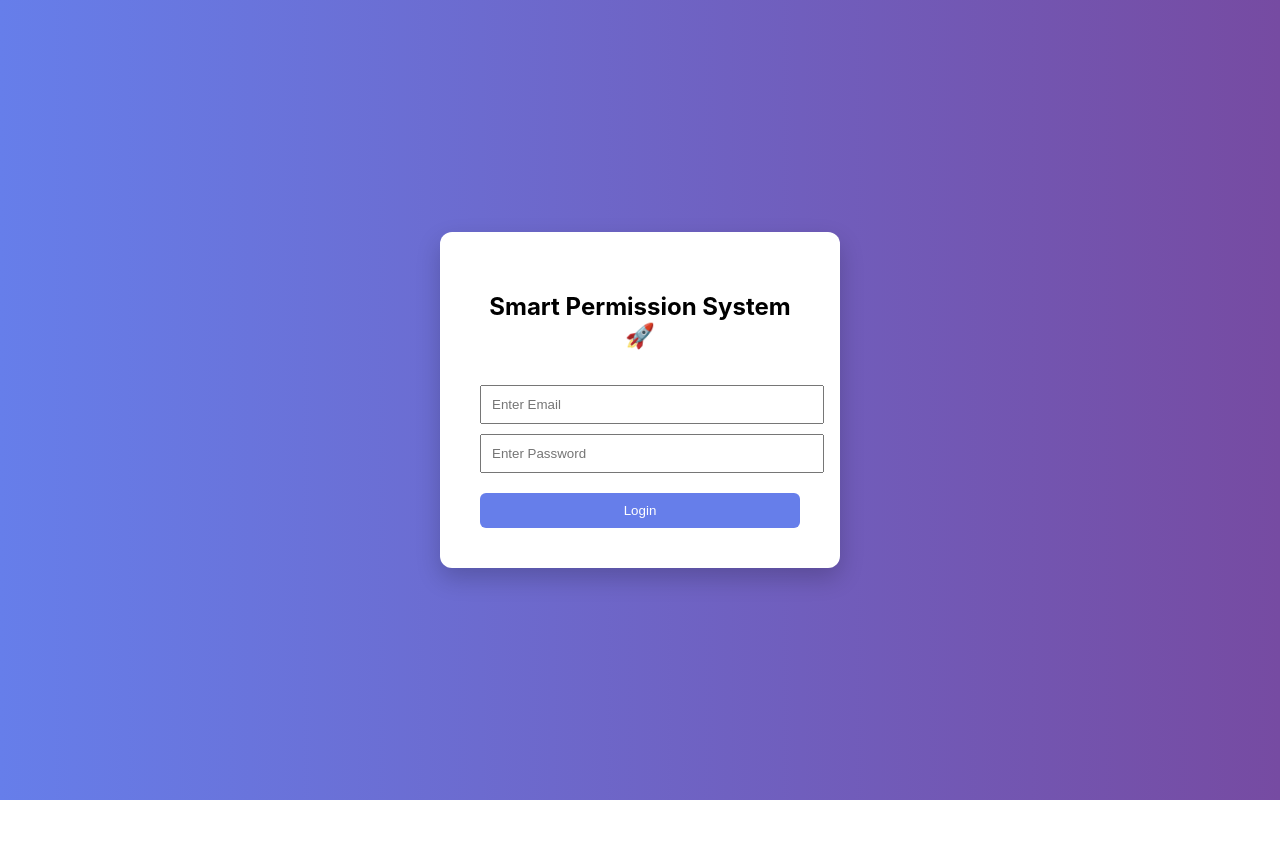
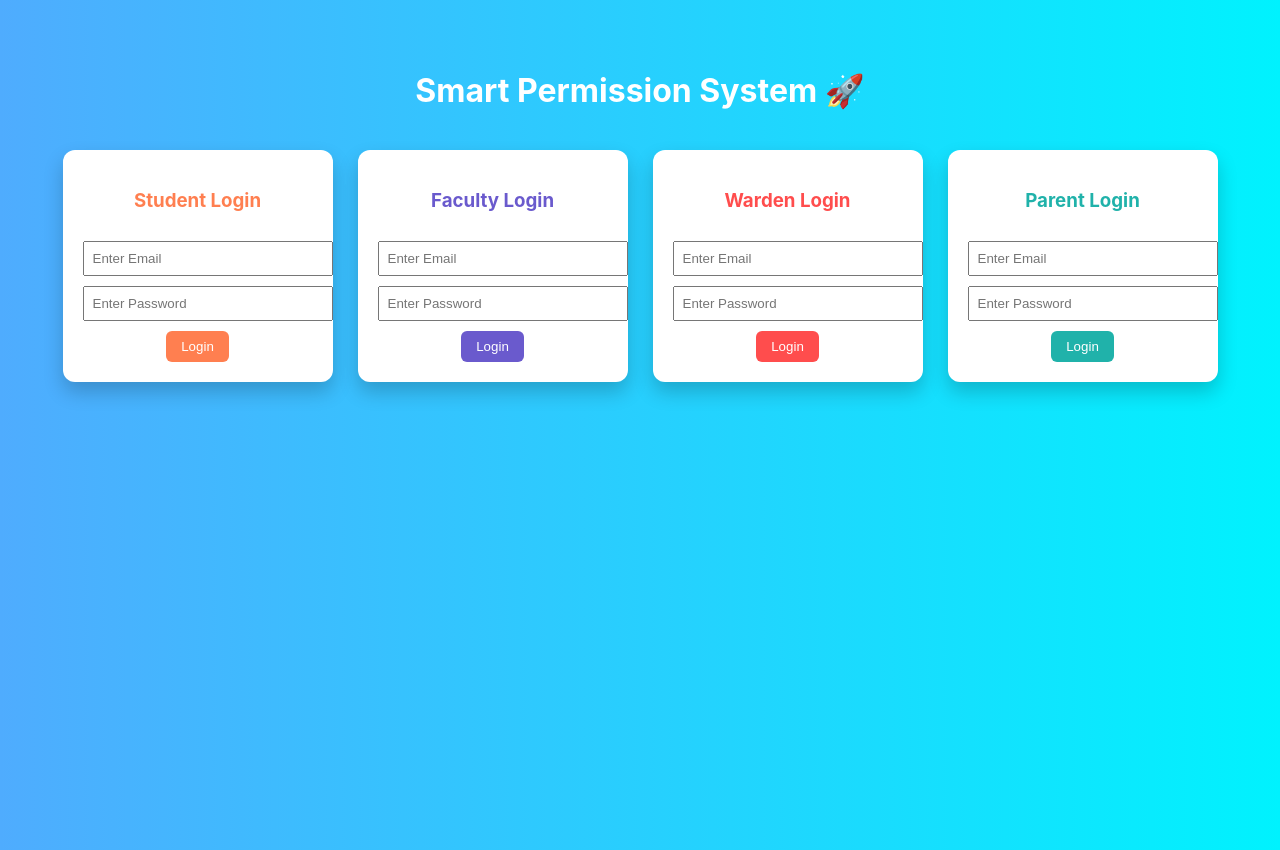
Before and after one commit to Varshini005-byte/spms, a React (Create React App) app in the folder frontend/: page / in a window 1280 px wide. Before the commit the page ends 800 px from the top, so only its background shows below. Built offline with nearby package versions, Linux system fonts and the light colour scheme.

Commit message:
4 role ui

```diff
--- a/frontend/src/App.js
+++ b/frontend/src/App.js
@@ -1,88 +1,107 @@
 import React, { useState } from "react";
 
 function App() {
+  const [role, setRole] = useState("");
   const [email, setEmail] = useState("");
   const [password, setPassword] = useState("");
 
-  const loginUser = async () => {
+  const loginUser = async (selectedRole) => {
     try {
       const response = await fetch("https://spms-ie7g.onrender.com/login", {
         method: "POST",
         headers: {
           "Content-Type": "application/json"
         },
-        body: JSON.stringify({ email, password })
+        body: JSON.stringify({
+          email,
+          password,
+          role: selectedRole
+        })
       });
 
       const data = await response.json();
 
       if (data.success) {
-        alert("Login successful ✅");
-        window.location.href = "/dashboard";
+        alert(`${selectedRole} Login Successful ✅`);
       } else {
-        alert("Invalid login ❌");
+        alert("Invalid Login ❌");
       }
 
-    } catch (error) {
+    } catch (err) {
       alert("Server error ⚠️");
-      console.error(error);
     }
   };
 
-  return (
-    <div style={{
-      height: "100vh",
-      display: "flex",
-      justifyContent: "center",
-      alignItems: "center",
-      background: "linear-gradient(to right, #667eea, #764ba2)"
-    }}>
+  const Card = (title, color) => (
     <div style={{
       background: "white",
-        padding: "40px",
+      padding: "20px",
       borderRadius: "12px",
-        boxShadow: "0 10px 25px rgba(0,0,0,0.2)",
+      width: "230px",
       textAlign: "center",
-        width: "320px"
+      boxShadow: "0 10px 20px rgba(0,0,0,0.2)"
     }}>
-        <h2>Smart Permission System 🚀</h2>
+      <h3 style={{ color }}>{title} Login</h3>
 
       <input
-          type="email"
         placeholder="Enter Email"
-          value={email}
         onChange={(e) => setEmail(e.target.value)}
         style={{
           width: "100%",
-            padding: "10px",
-            marginTop: "15px",
-            marginBottom: "10px"
+          padding: "8px",
+          margin: "10px 0"
         }}
       />
 
       <input
         type="password"
         placeholder="Enter Password"
-          value={password}
         onChange={(e) => setPassword(e.target.value)}
         style={{
           width: "100%",
-            padding: "10px",
-            marginBottom: "20px"
+          padding: "8px",
+          marginBottom: "10px"
         }}
       />
 
-        <button onClick={loginUser}
+      <button
+        onClick={() => loginUser(title)}
         style={{
-            width: "100%",
-            padding: "10px",
-            background: "#667eea",
+          background: color,
           color: "white",
+          padding: "8px 15px",
           border: "none",
-            borderRadius: "6px"
-          }}>
+          borderRadius: "6px",
+          cursor: "pointer"
+        }}
+      >
         Login
       </button>
+    </div>
+  );
+
+  return (
+    <div style={{
+      minHeight: "100vh",
+      background: "linear-gradient(to right, #4facfe, #00f2fe)",
+      textAlign: "center",
+      paddingTop: "50px"
+    }}>
+      <h1 style={{ color: "white" }}>
+        Smart Permission System 🚀
+      </h1>
+
+      <div style={{
+        display: "flex",
+        justifyContent: "center",
+        gap: "25px",
+        marginTop: "40px",
+        flexWrap: "wrap"
+      }}>
+        {Card("Student", "#ff7f50")}
+        {Card("Faculty", "#6a5acd")}
+        {Card("Warden", "#ff4d4d")}
+        {Card("Parent", "#20b2aa")}
       </div>
     </div>
   );
```
Lines whose indentation alone changed are shown as unchanged.
